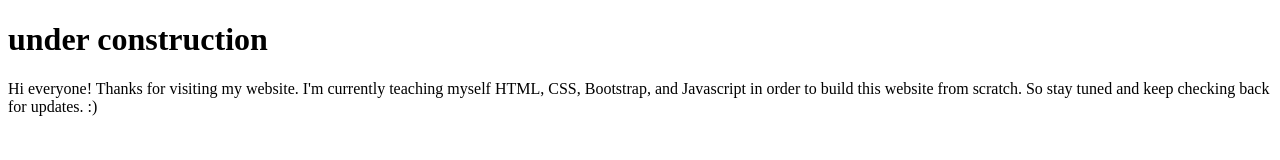
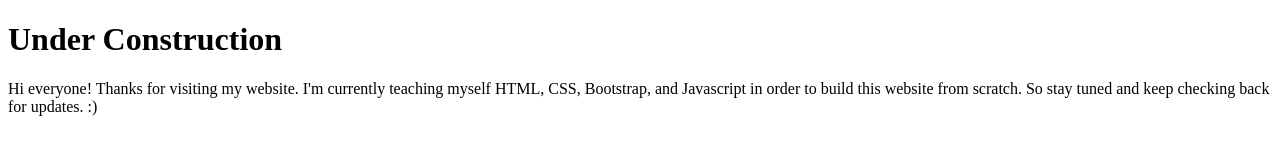
Before and after one commit to minchphotography/minchphotography.github.io, a plain HTML site: page index.html in a window 1280 px wide. Drawn offline with Linux system fonts and the light colour scheme.

Commit message:
Copyediting

```diff
--- a/index.html
+++ b/index.html
@@ -1,7 +1,7 @@
 <!DOCTYPE html>
 <html>
 <body>
-  <h1>under construction</h1>
+  <h1>Under Construction</h1>
   <p>Hi everyone! Thanks for visiting my website. I'm currently teaching myself HTML, CSS, Bootstrap, and Javascript in order to build this website from scratch. So stay tuned and keep checking back for updates. :) </p>
 </body>
 </html>
```
